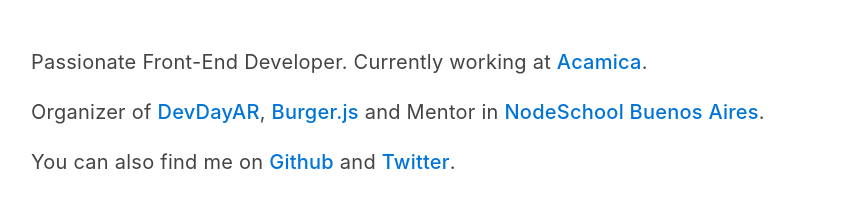
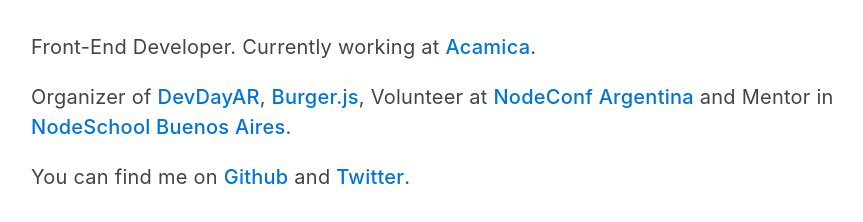
Before and after one commit to durancristhian/durancristhian.github.io, a plain HTML site: page index.html in a window 1280 px wide. Shown: the part 372-594 px from the top of the page, without its empty margins (149-1012 px from the left). Drawn offline with Linux system fonts and the light colour scheme.

Commit message:
Add NodeConf Argentina link

```diff
--- a/index.html
+++ b/index.html
@@ -64,9 +64,9 @@
     <main>
         <h1>Cristhian Duran</h1>
         <p><a href="mailto:durancristhian@gmail.com">durancristhian@gmail.com</a></p>
-        <p>Passionate Front-End Developer. Currently working at <a href="https://www.acamica.com/" target="_blank">Acamica</a>.</p>
-        <p>Organizer of <a href="https://twitter.com/devdayar" target="_blank">DevDayAR</a>, <a href="https://twitter.com/burgerjsba" target="_blank">Burger.js</a> and Mentor in <a href="https://twitter.com/nodeschoolba" target="_blank">NodeSchool Buenos Aires</a>.</p>
-        <p>You can also find me on <a href="https://github.com/durancristhian" target="_blank">Github</a> and <a href="https://twitter.com/durancristhian" target="_blank">Twitter</a>.</p>
+        <p>Front-End Developer. Currently working at <a href="https://www.acamica.com/" target="_blank">Acamica</a>.</p>
+        <p>Organizer of <a href="https://twitter.com/devdayar" target="_blank">DevDayAR</a>, <a href="https://twitter.com/burgerjsba" target="_blank">Burger.js</a>, Volunteer at <a href="https://twitter.com/nodeconfar" target="_blank">NodeConf Argentina</a> and Mentor in <a href="https://twitter.com/nodeschoolba" target="_blank">NodeSchool Buenos Aires</a>.</p>
+        <p>You can find me on <a href="https://github.com/durancristhian" target="_blank">Github</a> and <a href="https://twitter.com/durancristhian" target="_blank">Twitter</a>.</p>
     </main>
     <script>
         (function(i,s,o,g,r,a,m){i['GoogleAnalyticsObject']=r;i[r]=i[r]||function(){
```
